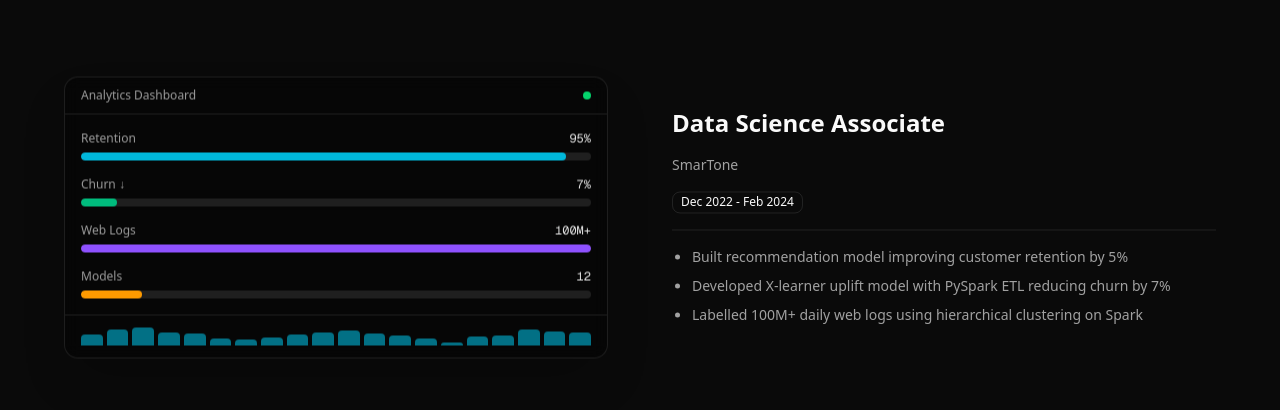
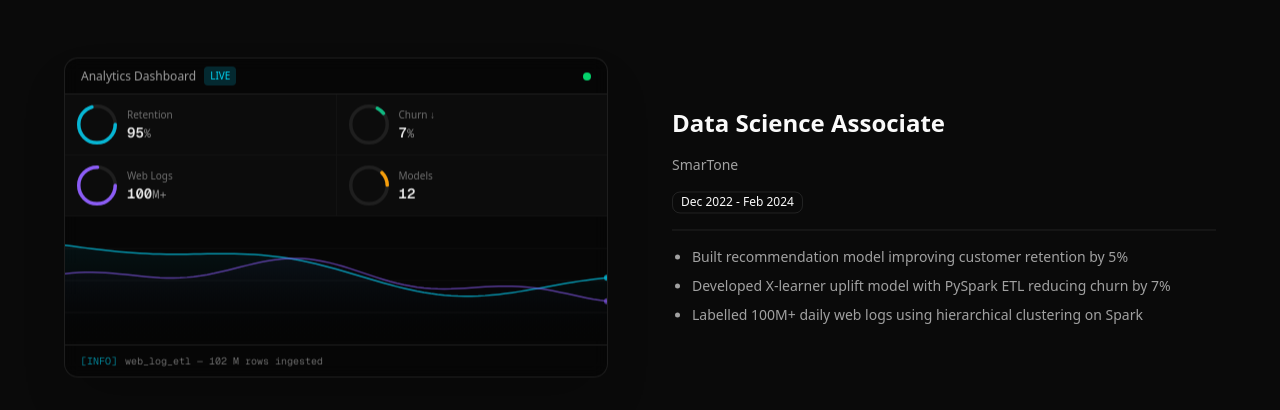
Before and after one commit to HinnyTsang/hinnytsang.github.io, a Next.js app: page /en in a window 1280 px wide. Shown: the part 2591-3001 px from the top of the page. Built offline with nearby package versions, Linux system fonts and the light colour scheme.

Commit message:
Update data dashboard display

```diff
--- a/src/app/[locale]/_components/visuals/data-dashboard.tsx
+++ b/src/app/[locale]/_components/visuals/data-dashboard.tsx
@@ -1,16 +1,231 @@
 "use client";
 
-import { useEffect, useState } from "react";
+import { useEffect, useRef, useState } from "react";
+
+// ─── Data ────────────────────────────────────────────────────────────────────
 
 const metrics = [
-  { label: "Retention", value: 95, suffix: "%", color: "bg-cyan-500" },
-  { label: "Churn ↓", value: 7, suffix: "%", color: "bg-emerald-500" },
-  { label: "Web Logs", value: 100, suffix: "M+", color: "bg-violet-500" },
-  { label: "Models", value: 12, suffix: "", color: "bg-amber-500" },
+  { label: "Retention", value: 95, suffix: "%", accent: "#06b6d4" },
+  { label: "Churn ↓", value: 7, suffix: "%", accent: "#10b981" },
+  { label: "Web Logs", value: 100, suffix: "M+", accent: "#8b5cf6" },
+  { label: "Models", value: 12, suffix: "", accent: "#f59e0b" },
 ];
 
+const logEntries = [
+  "[INFO]  retention_model  — batch scored 24,519 users",
+  "[OK]    uplift_pipeline  — churn reduction  7.2 %",
+  "[INFO]  web_log_etl      — 102 M rows ingested",
+  "[WARN]  feature_store    — staleness > 5 min",
+  "[OK]    model_registry   — v3.1.2 promoted to prod",
+  "[INFO]  spark_cluster    — 48 / 64 executors active",
+];
+
+// ─── Tiny ring gauge ─────────────────────────────────────────────────────────
+
+function RingGauge({
+  value,
+  max,
+  accent,
+  progress,
+}: {
+  value: number;
+  max: number;
+  accent: string;
+  progress: number;
+}) {
+  const size = 40;
+  const stroke = 3.5;
+  const r = (size - stroke) / 2;
+  const circ = 2 * Math.PI * r;
+  const filled = (Math.min(value, max) / max) * circ * progress;
+
+  return (
+    <svg
+      width={size}
+      height={size}
+      className="shrink-0"
+      role="img"
+      aria-label={`${value} of ${max}`}
+    >
+      <circle
+        cx={size / 2}
+        cy={size / 2}
+        r={r}
+        fill="none"
+        stroke="rgba(255,255,255,0.08)"
+        strokeWidth={stroke}
+      />
+      <circle
+        cx={size / 2}
+        cy={size / 2}
+        r={r}
+        fill="none"
+        stroke={accent}
+        strokeWidth={stroke}
+        strokeDasharray={`${filled} ${circ}`}
+        strokeDashoffset={circ * 0.25}
+        strokeLinecap="round"
+        className="transition-all duration-1000 ease-out"
+      />
+    </svg>
+  );
+}
+
+// ─── Animated line chart ─────────────────────────────────────────────────────
+
+function MiniLineChart() {
+  const canvasRef = useRef<HTMLCanvasElement>(null);
+
+  useEffect(() => {
+    const canvas = canvasRef.current;
+    if (!canvas) return;
+    const ctx = canvas.getContext("2d");
+    if (!ctx) return;
+
+    let animationId: number;
+    let offset = 0;
+
+    function resize() {
+      if (!canvas) return;
+      canvas.width = canvas.offsetWidth * window.devicePixelRatio;
+      canvas.height = canvas.offsetHeight * window.devicePixelRatio;
+    }
+
+    function draw() {
+      if (!ctx || !canvas) return;
+      const w = canvas.width;
+      const h = canvas.height;
+      const dpr = window.devicePixelRatio;
+      ctx.clearRect(0, 0, w, h);
+
+      // Subtle grid
+      ctx.strokeStyle = "rgba(255,255,255,0.04)";
+      ctx.lineWidth = 1;
+      for (let i = 1; i < 4; i++) {
+        const y = (h / 4) * i;
+        ctx.beginPath();
+        ctx.moveTo(0, y);
+        ctx.lineTo(w, y);
+        ctx.stroke();
+      }
+
+      // Two data series
+      const series = [
+        {
+          color: "rgba(6, 182, 212, 0.8)",
+          fill: "rgba(6, 182, 212, 0.12)",
+          freq: 0.05,
+          amp: 0.18,
+          phase: 0,
+        },
+        {
+          color: "rgba(139, 92, 246, 0.6)",
+          fill: "rgba(139, 92, 246, 0.08)",
+          freq: 0.07,
+          amp: 0.12,
+          phase: 2,
+        },
+      ];
+
+      for (const s of series) {
+        const steps = 80;
+        const pts: { x: number; y: number }[] = [];
+        for (let i = 0; i <= steps; i++) {
+          const x = (w / steps) * i;
+          const t = (i + offset) * s.freq + s.phase;
+          const y =
+            h * 0.45 +
+            Math.sin(t) * h * s.amp +
+            Math.sin(t * 2.7) * h * 0.06 +
+            Math.cos(t * 0.5) * h * 0.08;
+          pts.push({ x, y });
+        }
+
+        // Fill
+        const grad = ctx.createLinearGradient(0, 0, 0, h);
+        grad.addColorStop(0, s.fill);
+        grad.addColorStop(1, "transparent");
+        ctx.beginPath();
+        ctx.moveTo(pts[0].x, pts[0].y);
+        for (const p of pts) ctx.lineTo(p.x, p.y);
+        ctx.lineTo(w, h);
+        ctx.lineTo(0, h);
+        ctx.closePath();
+        ctx.fillStyle = grad;
+        ctx.fill();
+
+        // Line
+        ctx.beginPath();
+        ctx.moveTo(pts[0].x, pts[0].y);
+        for (const p of pts) ctx.lineTo(p.x, p.y);
+        ctx.strokeStyle = s.color;
+        ctx.lineWidth = 1.5 * dpr;
+        ctx.stroke();
+
+        // Latest dot
+        const last = pts[pts.length - 1];
+        ctx.beginPath();
+        ctx.arc(last.x, last.y, 3 * dpr, 0, Math.PI * 2);
+        ctx.fillStyle = s.color;
+        ctx.fill();
+      }
+
+      offset += 0.25;
+      animationId = requestAnimationFrame(draw);
+    }
+
+    resize();
+    animationId = requestAnimationFrame(draw);
+    window.addEventListener("resize", resize);
+    return () => {
+      cancelAnimationFrame(animationId);
+      window.removeEventListener("resize", resize);
+    };
+  }, []);
+
+  return (
+    <canvas
+      ref={canvasRef}
+      className="h-28 w-full md:h-32"
+      tabIndex={-1}
+      role="img"
+      aria-label="Animated data chart"
+    />
+  );
+}
+
+// ─── Log ticker ──────────────────────────────────────────────────────────────
+
+function LogTicker() {
+  const [index, setIndex] = useState(0);
+
+  useEffect(() => {
+    const timer = setInterval(() => {
+      setIndex((prev) => (prev + 1) % logEntries.length);
+    }, 2400);
+    return () => clearInterval(timer);
+  }, []);
+
+  const entry = logEntries[index];
+  const isOk = entry.startsWith("[OK]");
+  const isWarn = entry.startsWith("[WARN]");
+
+  return (
+    <div className="flex items-center gap-2 overflow-hidden text-nowrap font-mono text-[10px]">
+      <span
+        className={`shrink-0 ${isWarn ? "text-amber-400/80" : isOk ? "text-emerald-400/80" : "text-cyan-400/60"}`}
+      >
+        {entry.slice(0, 6)}
+      </span>
+      <span className="truncate text-white/40">{entry.slice(6)}</span>
+    </div>
+  );
+}
+
+// ─── Dashboard composite ─────────────────────────────────────────────────────
+
 /**
- * Animated data dashboard — bars that grow on mount with live-updating numbers.
+ * Fancy animated data dashboard — ring gauges, multi-series chart, log ticker.
  */
 export function DataDashboard() {
   const [progress, setProgress] = useState(0);
@@ -23,48 +238,40 @@ export function DataDashboard() {
   return (
     <div className="w-full overflow-hidden rounded-xl border border-white/10 bg-black/40 shadow-2xl backdrop-blur-sm">
       {/* Header */}
-      <div className="flex items-center justify-between border-b border-white/10 px-4 py-2.5">
-        <span className="text-xs font-medium text-white/60">Analytics Dashboard</span>
+      <div className="flex items-center justify-between border-b border-white/10 px-4 py-2">
+        <div className="flex items-center gap-2">
+          <span className="text-xs font-medium text-white/60">Analytics Dashboard</span>
+          <span className="rounded bg-cyan-500/20 px-1.5 py-0.5 text-[10px] font-medium text-cyan-400">
+            LIVE
+          </span>
+        </div>
         <span className="h-2 w-2 animate-pulse rounded-full bg-green-400" />
       </div>
 
-      {/* Metrics */}
-      <div className="space-y-4 p-4">
-        {metrics.map(({ label, value, suffix, color }) => (
-          <div key={label} className="space-y-1.5">
-            <div className="flex items-center justify-between text-xs">
-              <span className="text-white/60">{label}</span>
-              <span className="font-mono text-white/90">
+      {/* Metric cards — 2×2 grid */}
+      <div className="grid grid-cols-2 gap-px bg-white/5">
+        {metrics.map(({ label, value, suffix, accent }) => (
+          <div key={label} className="flex items-center gap-2.5 bg-black/30 px-3 py-2.5">
+            <RingGauge value={value} max={100} accent={accent} progress={progress} />
+            <div className="min-w-0">
+              <div className="truncate text-[10px] text-white/40">{label}</div>
+              <div className="font-mono text-sm font-semibold text-white/90">
                 {Math.round(value * progress)}
-                {suffix}
-              </span>
-            </div>
-            <div className="h-2 overflow-hidden rounded-full bg-white/10">
-              <div
-                className={`h-full rounded-full transition-all duration-1000 ease-out ${color}`}
-                style={{ width: `${(value / 100) * progress * 100}%` }}
-              />
+                <span className="text-xs font-normal text-white/50">{suffix}</span>
+              </div>
             </div>
           </div>
         ))}
       </div>
 
-      {/* Mini chart */}
-      <div className="flex items-end gap-1 border-t border-white/10 px-4 py-3">
-        {Array.from({ length: 20 }).map((_, i) => {
-          const h = 8 + Math.sin(i * 0.8) * 6 + Math.random() * 4;
-          return (
-            <div
-              // biome-ignore lint/suspicious/noArrayIndexKey: fixed-length decorative bars
-              key={i}
-              className="flex-1 rounded-t bg-cyan-500/60 transition-all duration-700"
-              style={{
-                height: `${h * progress}px`,
-                transitionDelay: `${i * 30}ms`,
-              }}
-            />
-          );
-        })}
+      {/* Chart */}
+      <div className="border-t border-white/5">
+        <MiniLineChart />
+      </div>
+
+      {/* Log ticker footer */}
+      <div className="border-t border-white/10 px-4 py-2">
+        <LogTicker />
       </div>
     </div>
   );
--- a/src/components/ufo-guide.tsx
+++ b/src/components/ufo-guide.tsx
@@ -23,8 +23,8 @@ const waypoints: Waypoint[] = [
   { at: 0.12, x: 50, y: 55 }, // rising up center
   { at: 0.22, x: 78, y: 45 }, // education: drift right (visual is left)
   { at: 0.38, x: 22, y: 35 }, // oursky: swing left (visual is right)
-  { at: 0.54, x: 78, y: 55 }, // smartone: swing right (visual is left)
-  { at: 0.72, x: 22, y: 35 }, // pollock: swing left (visual is right)
+  { at: 0.54, x: 78, y: 15 }, // smartone: swing right (visual is left)
+  { at: 0.72, x: 22, y: 5 }, // pollock: swing left (visual is right)
   { at: LANDING_AT, x: 50, y: 40 }, // center — exact landing entry point
 ];
 
@@ -80,7 +80,7 @@ export function UfoGuide() {
       // Progress 0→1 maps LANDING_AT → 1.0
       const landingT = Math.min((v - LANDING_AT) / (1 - LANDING_AT), 1);
       const eased = smoothstep(landingT);
-      setPos({ x: 50, y: lerp(40, waypoints[waypoints.length - 2].y, eased) });
+      setPos({ x: 50, y: lerp(40, waypoints[waypoints.length - 1].y, eased) });
       setRotate(rotateRef.current * (1 - eased));
     } else {
       const { x, y } = getPositionAtProgress(v);
```
